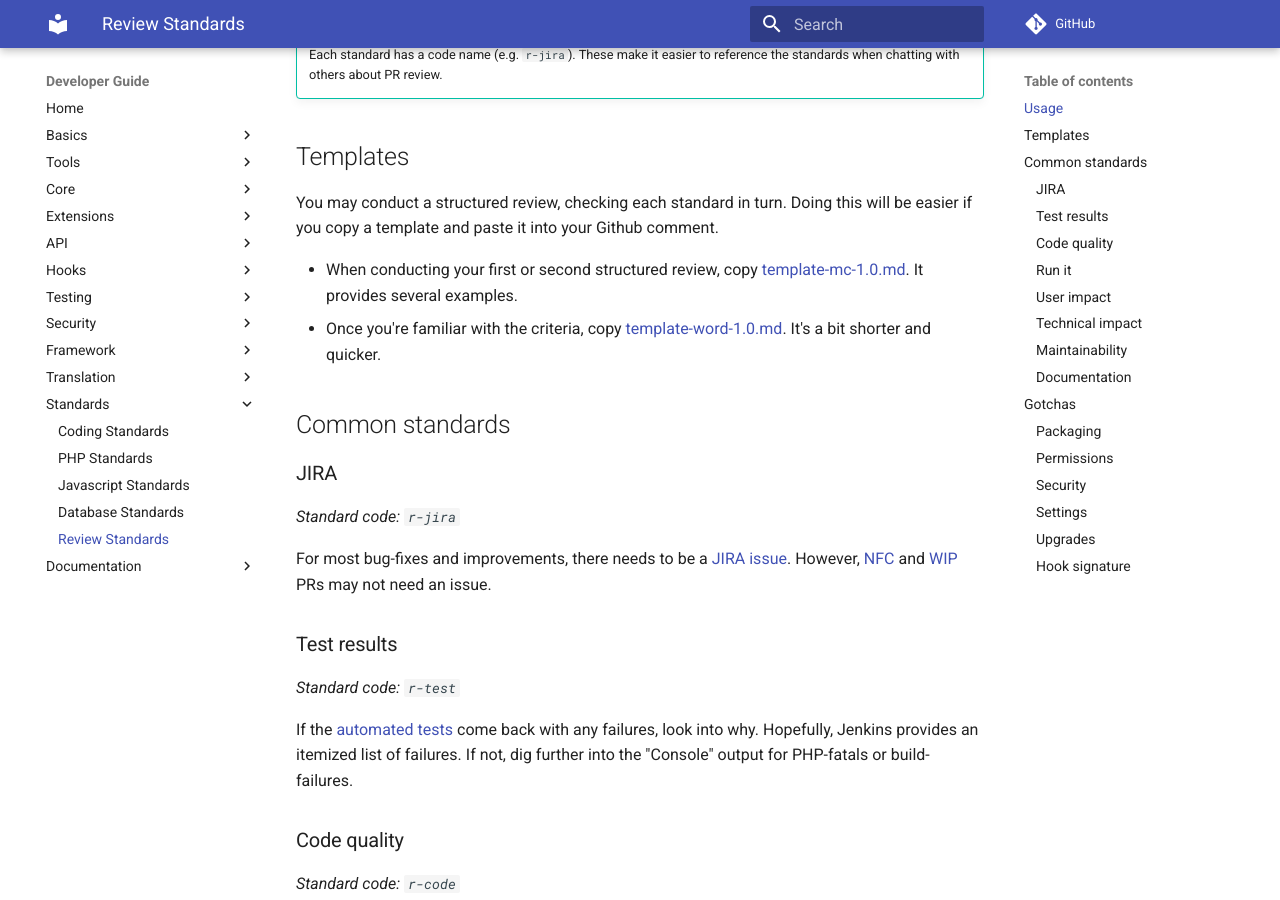
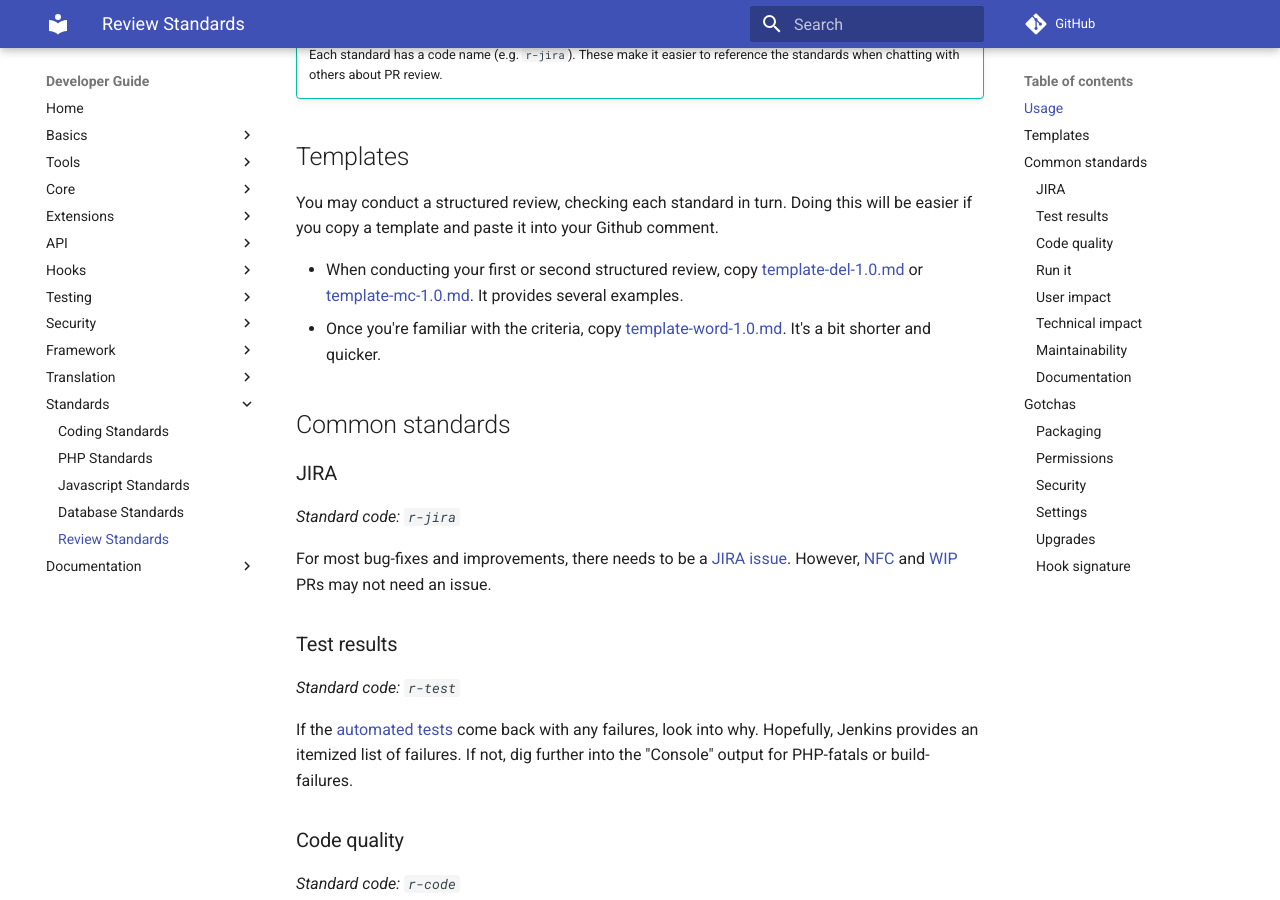
Before and after one commit to civicrm/civicrm-dev-docs, an MkDocs documentation site: the page built from docs/standards/review.md, in a window 1280 px wide and 900 px high, scrolled down 424 px. Built offline with MkDocs 1.6.1 and Material for MkDocs 9.7.7, drawn with Linux system fonts in a browser that asks for light colours; comment, search, counter and statistics services are not loaded; old or Windows-style settings are respelled for this version of MkDocs.

Commit message:
standards/review - Prefer the DEL template over MC
The DEL workflow produces more readable output.

```diff
--- a/docs/standards/review.md
+++ b/docs/standards/review.md
@@ -13,7 +13,7 @@ write a long, bespoke blurb.
 
 You may conduct a structured review, checking each standard in turn. Doing this  will be easier if you copy a template and paste it into your Github comment.
 
-* When conducting your first or second structured review, copy [template-mc-1.0.md](https://raw.githubusercontent.com/civicrm/civicrm-dev-docs/master/docs/standards/review/template-mc-1.0.md). It provides several examples.
+* When conducting your first or second structured review, copy [template-del-1.0.md](https://raw.githubusercontent.com/civicrm/civicrm-dev-docs/master/docs/standards/review/template-del-1.0.md) or [template-mc-1.0.md](https://raw.githubusercontent.com/civicrm/civicrm-dev-docs/master/docs/standards/review/template-mc-1.0.md). It provides several examples.
 * Once you're familiar with the criteria, copy [template-word-1.0.md](https://raw.githubusercontent.com/civicrm/civicrm-dev-docs/master/docs/standards/review/template-word-1.0.md). It's a bit shorter and quicker.
 
 ## Common standards
```
